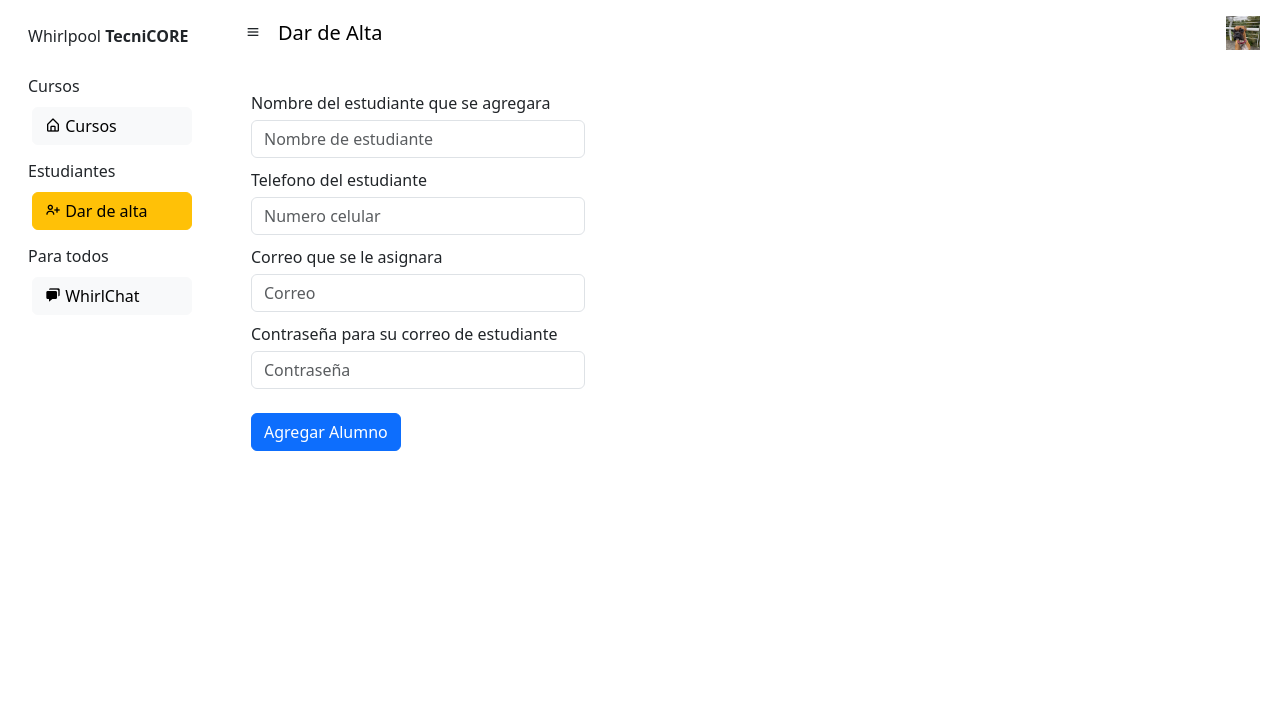
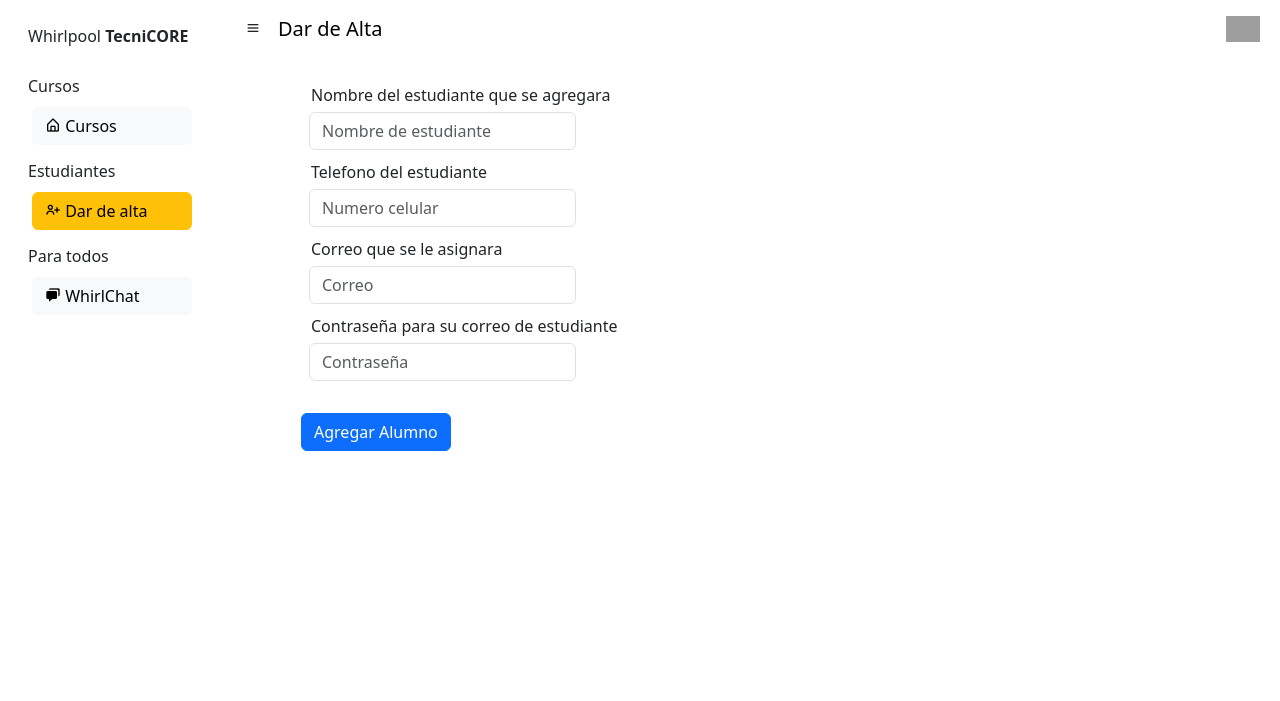
Before and after one commit to Eldeibit97/Pagina-web-Reto, a Flask app: page /Dar_de_alta in a window 1280 px wide. Shown: the top 701 px of the page. Run offline with Flask 3, Linux system fonts and the light colour scheme; grey boxes are pictures that could not be loaded.

Commit message:
Modificaciones a dar de alta

```diff
--- a/static/css/styles.css
+++ b/static/css/styles.css
@@ -46,3 +46,13 @@ form {
 width: 100%;
 height: 100%;
 }
+
+.dar-de-alta-container{
+    display: flex;
+    flex-wrap: wrap;
+    gap: 50px;
+}
+
+.forms-container{
+    width: 50rem;
+}
--- a/templates/dar_de_alta.html
+++ b/templates/dar_de_alta.html
@@ -20,21 +20,28 @@ class="btn {% if session['section'] == 'Dar de Alta' %}btn-warning{% else %}btn-
 {% endblock %}
 
 {% block content %}
-<div class="">
+<div class="dar-de-alta-container">
+  <div>
+    <form action="http://localhost:5000/Dar_de_alta" method="POST">
+      <img src="" alt="">
+    </form>
+  </div>
+  <div class="forms-container">
     <form action="http://localhost:5000/Dar_de_alta" method="POST">
       <div class="col-sm-6 col-md-5 col-lg-4">
-      <p style="margin: 10px 10px 5px 0px; padding: auto;">Nombre del estudiante que se agregara</p>
-      <input type="text" id="new_user" name="new_user" class="form-control mb-2" placeholder="Nombre de estudiante" required>
-      <p style="margin: 10px 10px 5px 0px; padding: auto;">Telefono del estudiante</p>
-      <input type="text" id="phone_num" name="phone_num" class="form-control mb-2" placeholder="Numero celular" required>
-      <p style="margin: 10px 10px 5px 0px; padding: auto;">Correo que se le asignara</p>
-      <input type="text" id="new_mail" name="new_mail" class="form-control mb-2" placeholder="Correo" required>
-      <p style="margin: 10px 10px 5px 0px; padding: auto;">Contraseña para su correo de estudiante</p>
-      <input type="password" id="new_pswd" name="new_pswd" class="form-control" placeholder="Contraseña" required>
+        <p style="margin: 10px 10px 5px 10px; padding: auto; width: 25rem;">Nombre del estudiante que se agregara</p>
+        <input type="text" id="new_user" name="new_user" class="form-control mb-2 ms-2" placeholder="Nombre de estudiante" required>
+        <p style="margin: 10px 10px 5px 10px; padding: auto; width: 25rem;">Telefono del estudiante</p>
+        <input type="text" id="phone_num" name="phone_num" class="form-control mb-2 ms-2" placeholder="Numero celular" required>
+        <p style="margin: 10px 10px 5px 10px; padding: auto; width: 25rem;">Correo que se le asignara</p>
+        <input type="text" id="new_mail" name="new_mail" class="form-control mb-2 ms-2" placeholder="Correo" required>
+        <p style="margin: 10px 10px 5px 10px; padding: auto; width: 25rem;">Contraseña para su correo de estudiante</p>
+        <input type="password" id="new_pswd" name="new_pswd" class="form-control mb-2 ms-2" placeholder="Contraseña" required>
       </div>
       <br>
       <button class="btn btn-primary" type="submit">Agregar Alumno</button>
     </form>
+  </div>
 </div>
 
 {% if saved == 'True' %}
```
Also changed, not shown: static/img/pfp.jpg (deleted), 1 other file. Lines whose indentation alone changed are shown as unchanged.
